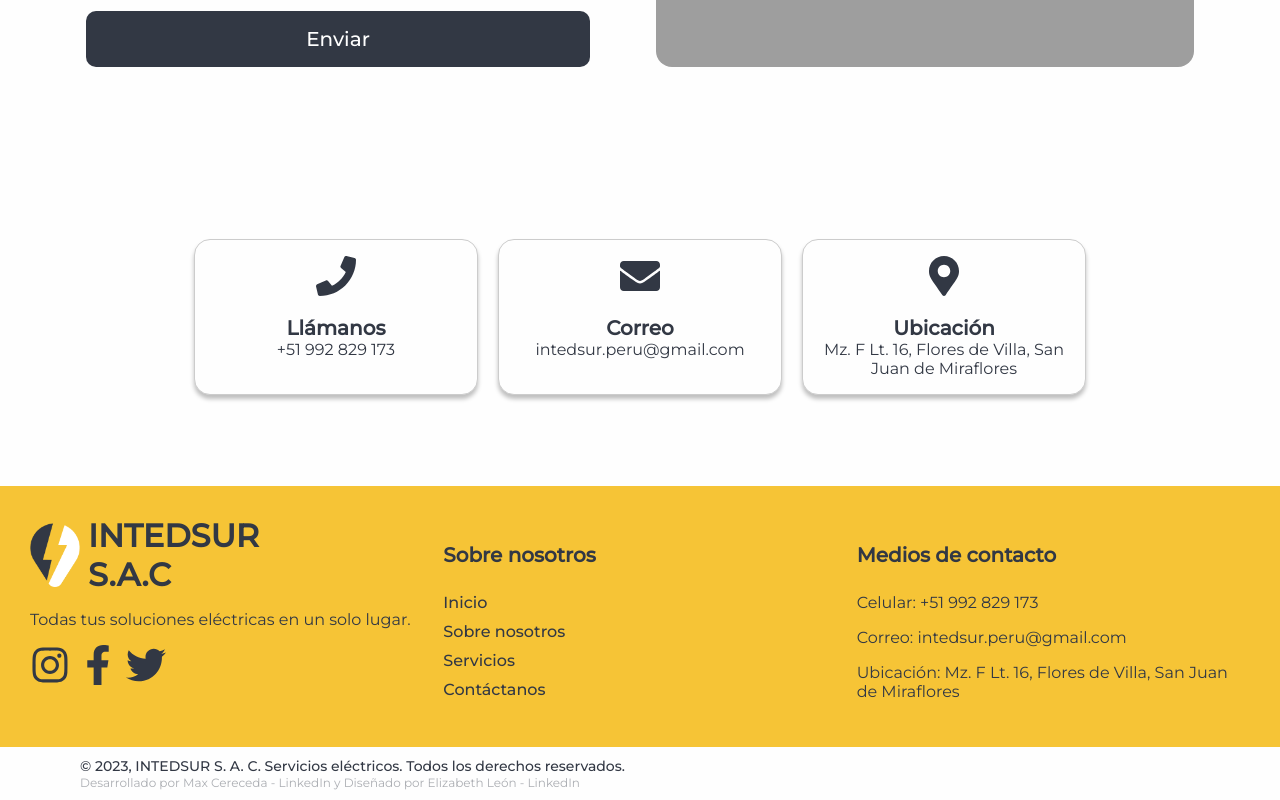
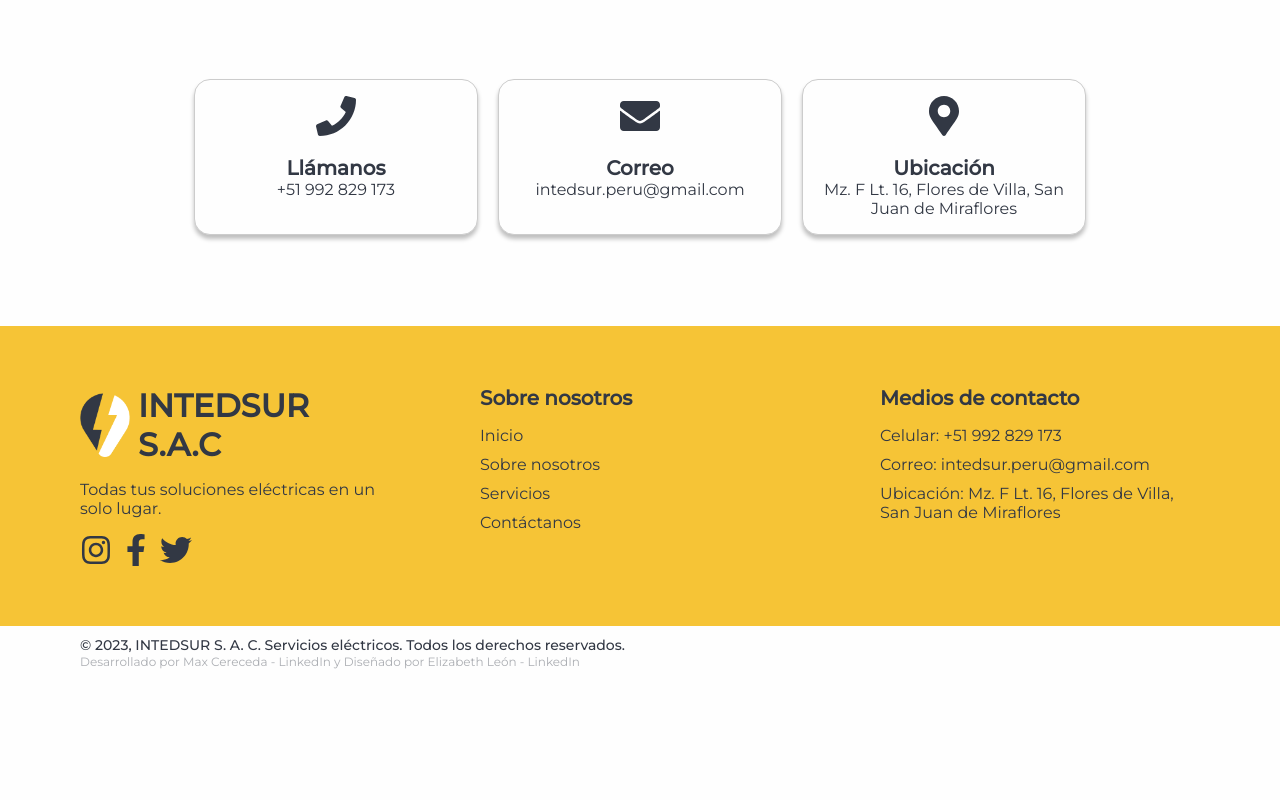
Before and after one commit to cereceda1991/intedsur, a React (Vite) app: page /contactanos in a window 1280 px wide. Shown: the part 1187-1987 px from the top of the page. After the commit the page ends 1866 px from the top, so only its background shows below. Built offline with nearby package versions, Linux system fonts and the light colour scheme; grey boxes are pictures that could not be loaded.

Commit message:
feat: footer responsive

```diff
--- a/src/Pages/About/About.css
+++ b/src/Pages/About/About.css
@@ -2,7 +2,7 @@
     background: linear-gradient(90deg, rgba(2, 0, 36, 1) 0%, rgba(0, 0, 0, 0.8) 25%, rgba(0, 0, 0, 0.1) 100%, rgba(0, 0, 0, 1) 100%), url('../../assets/aboutbanner.webp');
     background-size: cover;
     background-position: center;
-    min-height: 50vh;
+    min-height: 240px;
     display: flex;
     flex-direction: column;
     align-items: center;
--- a/src/components/Footer/Footer.css
+++ b/src/components/Footer/Footer.css
@@ -1,17 +1,18 @@
 .footer {
     display: flex;
-    flex-wrap: wrap;
-    justify-content: space-between;
+    justify-content: space-around;
     color: var(--text-color);
     background-color: var(--secondary-color);
-    padding: 20px;
+    padding: 60px 80px;
     max-width: 2160px;
     margin: auto;
+    gap: 80px;
 }
 
 .footer-column {
-    flex: 1 1 300px;
-    margin: 10px;
+    display: flex;
+    flex: 500px;
+    flex-direction: column;
 }
 
 .logo {
@@ -19,7 +20,8 @@
     align-items: center;
     gap: .5rem;
     font-size: 24px;
-    font-weight: bold;
+    font-weight: 500;
+    max-width: 310px;
 }
 
 .logo h1 {
@@ -30,20 +32,24 @@
     width: 50px;
 }
 
+.social_icons {
+    display: flex;
+    gap: .5rem;
+    font-size: 32px;
+}
+
 .footer-column h4 {
     font-size: 20px;
 }
 
 .footer-column ul {
     list-style: none;
-    padding: 0;
 }
 
 .footer-column ul li {
     margin-bottom: 10px;
     text-decoration: none;
     color: var(--text-color);
-    font-weight: 500;
 }
 
 .footer-bottom {
@@ -55,8 +61,8 @@
 }
 
 .footer-bottom h3 {
+    font-size: 14px;
     margin: 0;
-    font-size: 14px;
     font-weight: 500;
 }
 
@@ -80,15 +86,17 @@
     opacity: 1;
 }
 
-.social_icons {
-    display: flex;
-    gap: .5rem;
-    font-size: 40px;
-}
+
 
 @media screen and (max-width: 768px) {
     .footer {
         flex-direction: column;
+        padding: 1rem;
+        gap: 1rem;
+    }
+
+    .logo h1 {
+        font-size: 24px;
     }
 
     .footer-column {
@@ -96,7 +104,9 @@
     }
 
     .footer-bottom {
-        text-align: center;
+        padding: 1rem;
+        max-width: 350px;
+        text-align: left;
     }
 
     .footer-bottom p {
--- a/src/components/Footer/Footer.jsx
+++ b/src/components/Footer/Footer.jsx
@@ -13,7 +13,7 @@
             <div className="footer-column">
                 <div className="logo">
                     <img src={logo} alt='logo' />
-                    <h1>INTEDSUR<br></br> S.A.C</h1></div>
+                    <h1>INTEDSUR S.A.C</h1></div>
                 <p>Todas tus soluciones eléctricas en un solo lugar.</p>
                 <div className='social_icons'>
                     <FaInstagram />
@@ -24,17 +24,19 @@
             <div className="footer-column">
                 <h4>Sobre nosotros</h4>
                 <ul>
-                    <Link to='/' onClick={handleContactClick}><li>Inicio</li></Link>
-                    <Link to='/sobre-nosotros' onClick={handleContactClick}><li>Sobre nosotros</li></Link>
-                    <Link to='/servicios' onClick={handleContactClick}><li>Servicios</li></Link>
-                    <Link to='/contactanos' onClick={handleContactClick}><li>Contáctanos</li></Link>
+                    <li> <Link to='/' onClick={handleContactClick}>Inicio</Link></li>
+                    <li> <Link to='/sobre-nosotros' onClick={handleContactClick}>Sobre nosotros</Link></li>
+                    <li> <Link to='/servicios' onClick={handleContactClick}>Servicios</Link></li>
+                    <li> <Link to='/contactanos' onClick={handleContactClick}>Contáctanos</Link></li>
                 </ul>
             </div>
             <div className="footer-column">
                 <h4>Medios de contacto</h4>
-                <p>Celular: +51 992 829 173</p>
-                <p>Correo: intedsur.peru@gmail.com</p>
-                <p>Ubicación: Mz. F Lt. 16, Flores de Villa, San Juan de Miraflores</p>
+                <ul>
+                    <li>Celular: +51 992 829 173</li>
+                    <li>Correo: intedsur.peru@gmail.com</li>
+                    <li>Ubicación: Mz. F Lt. 16, Flores de Villa, San Juan de Miraflores</li>
+                </ul>
             </div>
         </div>
         <div className="footer-bottom">
--- a/src/components/Navbar/Navbar.css
+++ b/src/components/Navbar/Navbar.css
@@ -8,12 +8,6 @@
     padding: 16px 80px;
     max-width: 2160px;
     margin: 0 auto;
-}
-
-.logo {
-    font-size: 24px;
-    color: var(--text-color);
-    font-weight: 600;
 }
 
 .menu {
--- a/src/components/Navbar/Navbar.jsx
+++ b/src/components/Navbar/Navbar.jsx
@@ -15,7 +15,7 @@
                 <Link to='/'>
             <div className="logo">
                     <img src={logo} alt='logo' />
-                    INTEDSUR <br></br>S.A.C
+                    <h1>INTEDSUR S.A.C</h1>
                 </div>
                 </Link>
             <div className={`menu ${menuOpen ? 'open' : ''}`}>
--- a/src/index.css
+++ b/src/index.css
@@ -5,7 +5,6 @@
   --background-secondary: #323844;
   --background-terciary:#d9d9d9;
   --secondary-color: #F6C436;
-  --terciary-color: #6fc2b0;
   --text-color: #323844;
   --text-secondary: #FEFEFE;
 }
@@ -19,7 +18,7 @@
   color: var(--text-color);
 }
 
-h1,h2,h3 {
+h1,h2,h3,h4 {
   margin: 0;
 }
 
@@ -36,7 +35,6 @@
 li {
   padding: 0;
   list-style: none;
-  cursor: pointer;
 }
 
 img {
```
